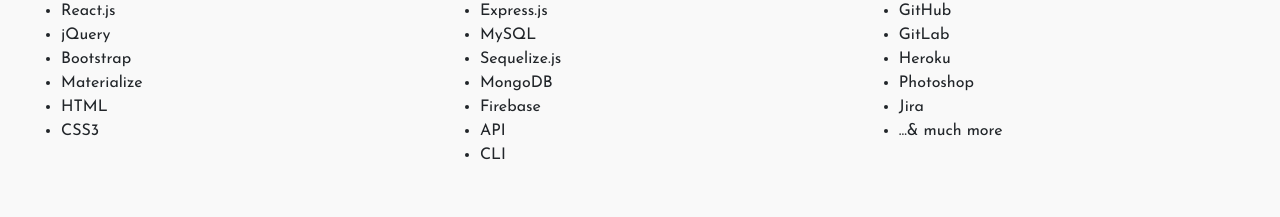
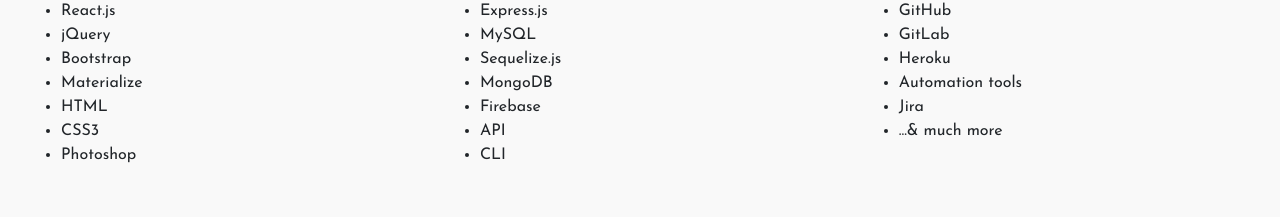
Before and after one commit to sonmic/sonmic.github.io, a plain HTML site: page index.html in a window 1280 px wide. Shown: the part 3364-3581 px from the top of the page. Drawn offline with Linux system fonts and the light colour scheme.

Commit message:
edited tech skills

```diff
--- a/index.html
+++ b/index.html
@@ -602,6 +602,7 @@
               <li>Materialize</li>
               <li>HTML</li>
               <li>CSS3</li>
+              <li>Photoshop</li>
             </ul>
           </div>
           <div class="col-lg-4 col-md-4 skillsContainer">
@@ -632,7 +633,7 @@
               <li>GitHub</li>
               <li>GitLab</li>
               <li>Heroku</li>
-              <li>Photoshop</li>
+              <li>Automation tools</li>
               <li>Jira</li>
               <li>...& much more</li>
             </ul>
```
